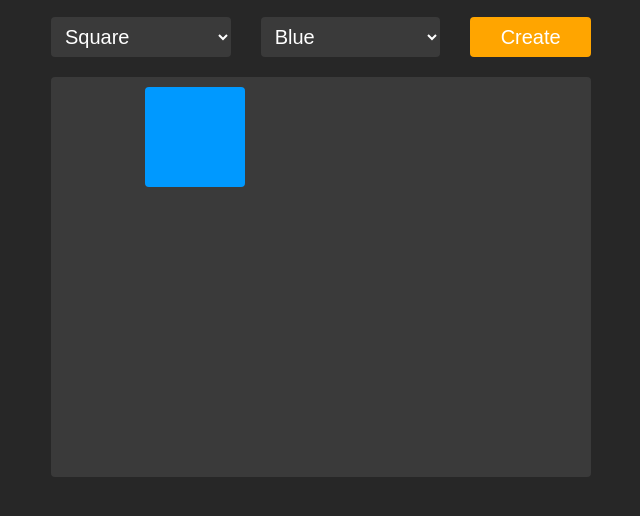
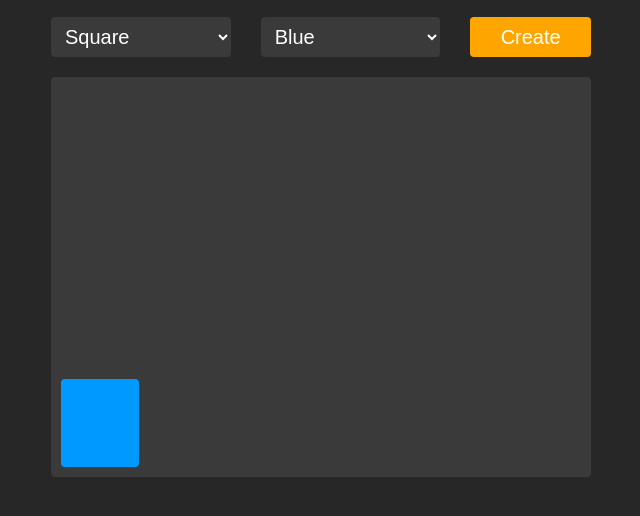
Before and after one commit to Joseph-Wil/shape-factory, a website with bundled scripts: page index.html in a window 1280 px wide. Both pictures are taken after a click on the button "Create". Shown: the part 132-648 px from the top of the page, without its empty margins (319-959 px from the left). Built offline with nearby package versions, Linux system fonts and the light colour scheme.

Commit message:
Fixed the shapes and their orientation and padding

```diff
--- a/assets/script/index.js
+++ b/assets/script/index.js
@@ -20,18 +20,9 @@ function onEvent(event, selector, callback) {
 
 const grid = select('.grid-container');
 const button = select('.create');
-//const location = select('.unit');
+const shapeAndColor = select('.text');
 const shapeSelection = select('.shape');
 const colorSelection = select('.color');
-/*const square = select('.square');
-const circle = select('.circle');
-const blue = select('.blue');
-const green = select('.green');
-const orange = select('.orange');
-const pink = select('.pink');
-const purple = select('.purple');
-*/
-// Event
 
 onEvent('click', button,createShape);
 
@@ -55,6 +46,6 @@ function createShape() {
 
         shapeCount++;
     } else {
-        //location.style.innerText = 'Maximum number of shapes has been reached';
+        shapeAndColor.style.innerText = 'Maximum number of shapes has been reached';
     }
 }
--- a/assets/style/index.css
+++ b/assets/style/index.css
@@ -63,13 +63,15 @@ select {
 
 .grid-container {
     display: grid;
+    grid-template-rows: repeat(4, 1fr);
     grid-template-columns: repeat(6, 1fr);
-    gap: 40px;
-    padding: 10px;
+    grid-gap: 10px;
     width: 50%;
     height: 25rem;
     background-color: #3a3a3a;
     border-radius: 4px;
+    transform: scaleY(-1);
+    padding: 10px;
 }
 
 h1 {
@@ -85,18 +87,16 @@ h2 {
     font-size: 18px;
 }
 
-
 /***    Grid shapes and colors     ***/
 
-.square {
-    width: 100px;
-    height: 100px;
+.square, .circle {
+    width: 100%;
+    height: 100%;
     border-radius: 4px;
 }
 
+
 .circle {
-    width: 100px;
-    height: 100px;
     border-radius: 50%;
 }
 
--- a/index.html
+++ b/index.html
@@ -31,10 +31,9 @@
                         <input type="button" class="create" value="Create">
                     </form>
                     <section class="grid-container">
-                        <div class="items"></div>
                     </section>
                     <section>
-                        <h2 class="unit"></h2>
+                        <h2 class="text"></h2>
                     </section>
                 </div>
             </div>
```
